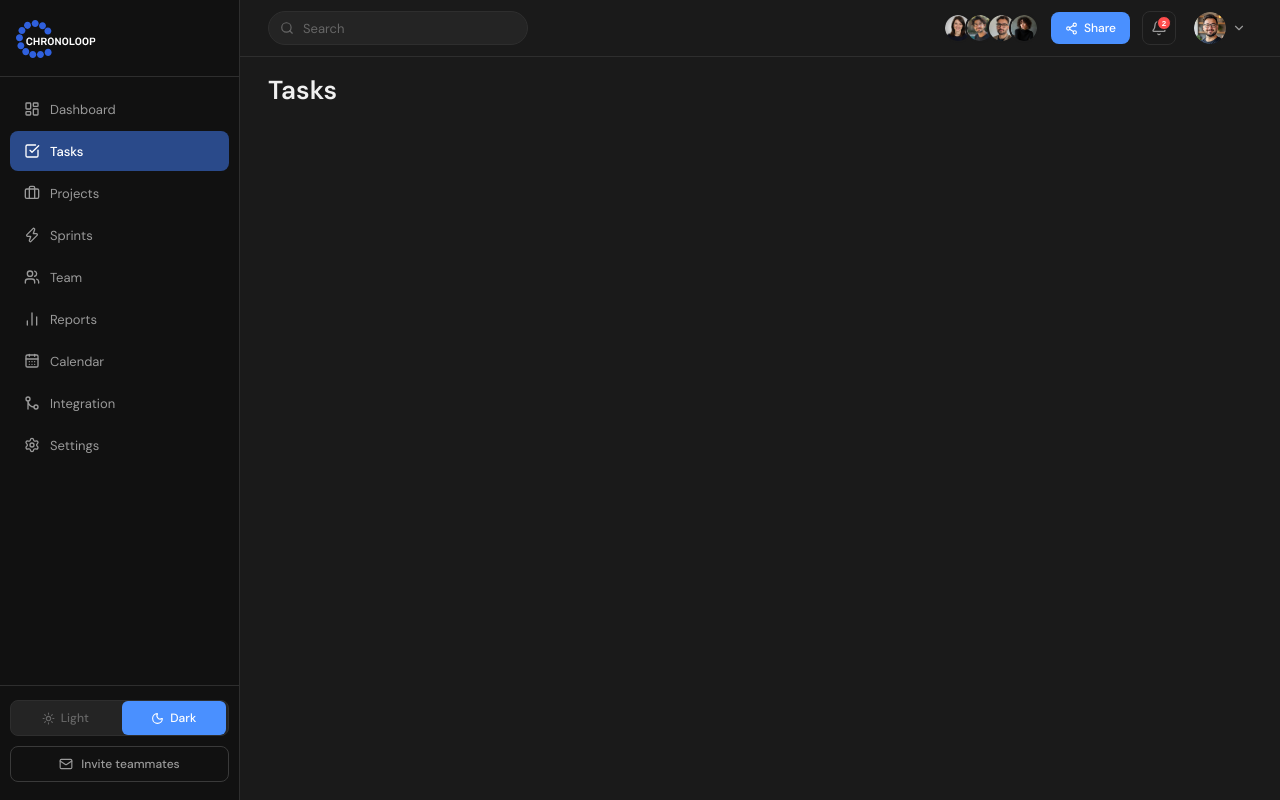
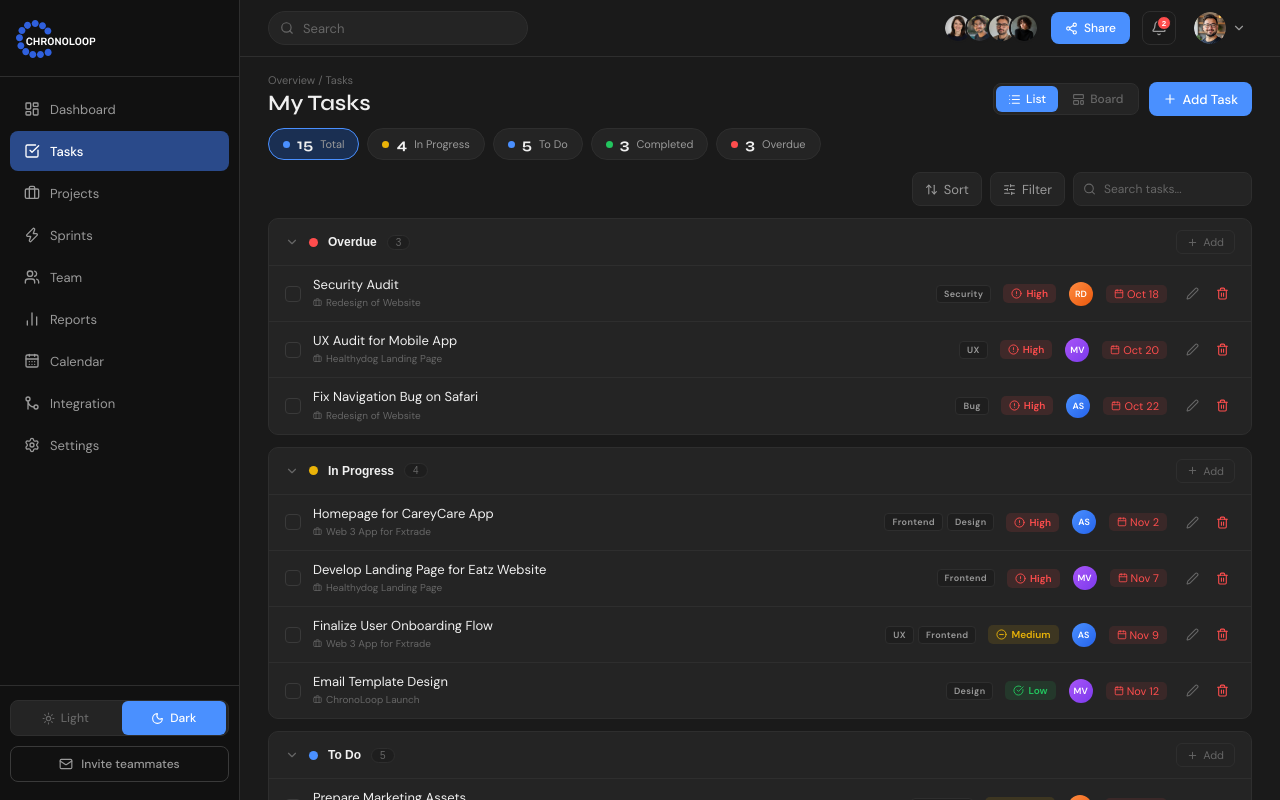
Before and after one commit to Jdbdesign/CHRONOLOOP-frontend, a React (Vite) app: page /tasks in a window 1280 px wide. Built offline with nearby package versions, Linux system fonts and the light colour scheme; a web font is replaced by a local one.

Commit message:
feat: assemble TasksPage with filter/sort/search orchestration

```diff
--- /dev/null
+++ b/src/pages/TasksPage.module.css
@@ -0,0 +1 @@
+.page { display: flex; flex-direction: column; gap: 12px; }
--- a/src/pages/TasksPage.tsx
+++ b/src/pages/TasksPage.tsx
@@ -1,3 +1,71 @@
+import { useState } from 'react'
+import { TasksPageHeader } from '../components/tasks/TasksPageHeader'
+import { TaskStatsRow } from '../components/tasks/TaskStatsRow'
+import { TasksToolbar } from '../components/tasks/TasksToolbar'
+import { TaskListView } from '../components/tasks/TaskListView'
+import { TaskBoardView } from '../components/tasks/TaskBoardView'
+import { AddTaskModal } from '../components/tasks/modals/AddTaskModal'
+import { useTasksStore } from '../store/tasksStore'
+import { useDeleteWithUndo } from '../hooks/useDeleteWithUndo'
+import { useToastStore } from '../store/toastStore'
+import { PRIORITY_ORDER } from '../lib/taskFormatters'
+import styles from './TasksPage.module.css'
+
 export function TasksPage() {
-  return <h1>Tasks</h1>
+  const tasks = useTasksStore((s) => s.tasks)
+  const removeTask = useTasksStore((s) => s.removeTask)
+  const restoreTask = useTasksStore((s) => s.restoreTask)
+  const showToast = useToastStore((s) => s.showToast)
+  const { deleteWithUndo } = useDeleteWithUndo(removeTask, restoreTask)
+
+  const [view, setView] = useState<'list' | 'board'>('list')
+  const [activeFilter, setActiveFilter] = useState('all')
+  const [activeSort, setActiveSort] = useState('due')
+  const [searchQuery, setSearchQuery] = useState('')
+
+  const filteredTasks = tasks
+    .filter((t) => activeFilter === 'all' || t.status === activeFilter)
+    .filter((t) => {
+      const q = searchQuery.toLowerCase().trim()
+      if (!q) return true
+      return (
+        t.title.toLowerCase().includes(q) ||
+        t.project.toLowerCase().includes(q) ||
+        t.tags.some((tag) => tag.toLowerCase().includes(q))
+      )
+    })
+    .sort((a, b) => {
+      if (activeSort === 'priority') return PRIORITY_ORDER[a.priority] - PRIORITY_ORDER[b.priority]
+      if (activeSort === 'name') return a.title.localeCompare(b.title)
+      if (activeSort === 'project') return a.project.localeCompare(b.project)
+      if (activeSort === 'assignee') return a.assignee.localeCompare(b.assignee)
+      return new Date(a.due).getTime() - new Date(b.due).getTime()
+    })
+
+  const handleOpenDetail = () => {
+    showToast('Task detail coming soon', 'info', 1500)
+  }
+
+  const handleDelete = (id: number, title: string) => {
+    deleteWithUndo(id, title)
+  }
+
+  return (
+    <div className={styles.page}>
+      <TasksPageHeader view={view} onViewChange={setView} />
+      <TaskStatsRow activeFilter={activeFilter} onFilterChange={setActiveFilter} />
+      <TasksToolbar
+        activeSort={activeSort}
+        onSortChange={setActiveSort}
+        searchQuery={searchQuery}
+        onSearchChange={setSearchQuery}
+      />
+      {view === 'list' ? (
+        <TaskListView tasks={filteredTasks} onOpenDetail={handleOpenDetail} onDelete={handleDelete} />
+      ) : (
+        <TaskBoardView tasks={filteredTasks} onOpenDetail={handleOpenDetail} />
+      )}
+      <AddTaskModal />
+    </div>
+  )
 }
```
Also changed, not shown: 2 other files (tests, documents, lock files or other folders).
